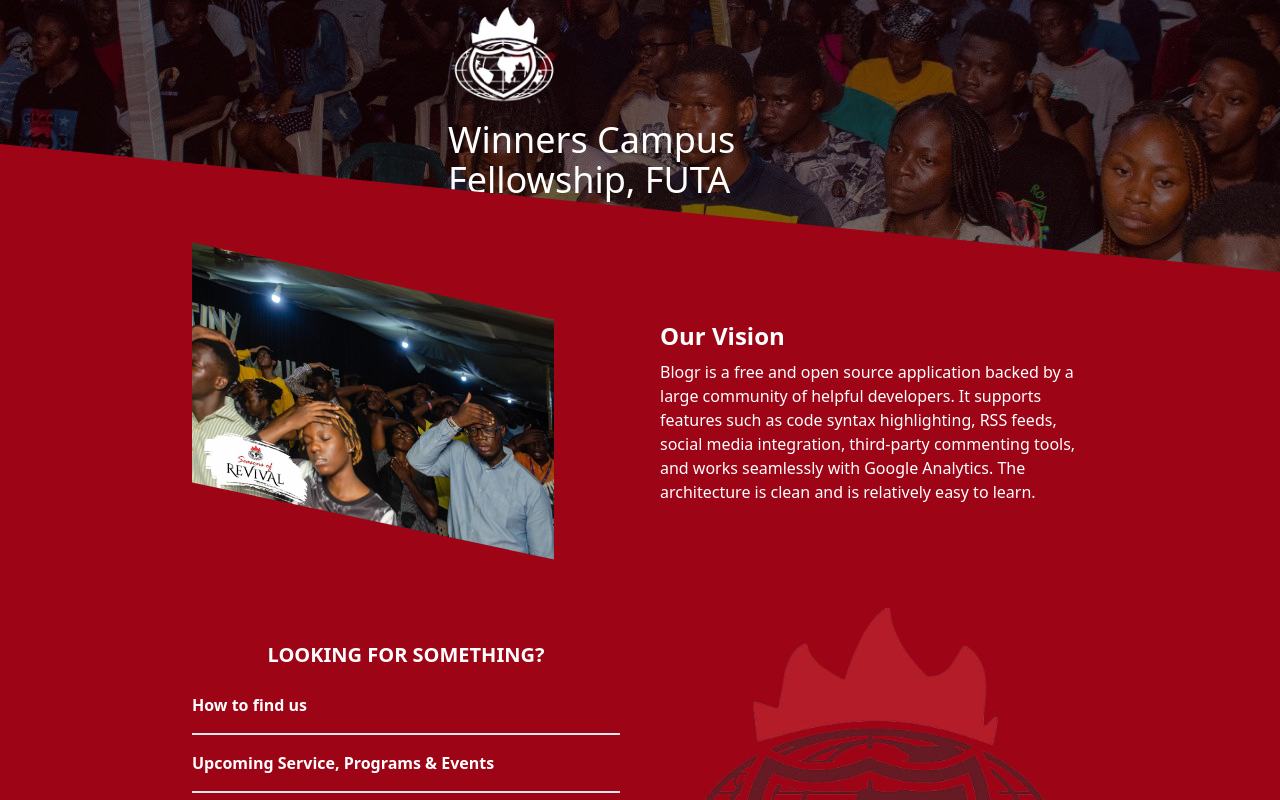
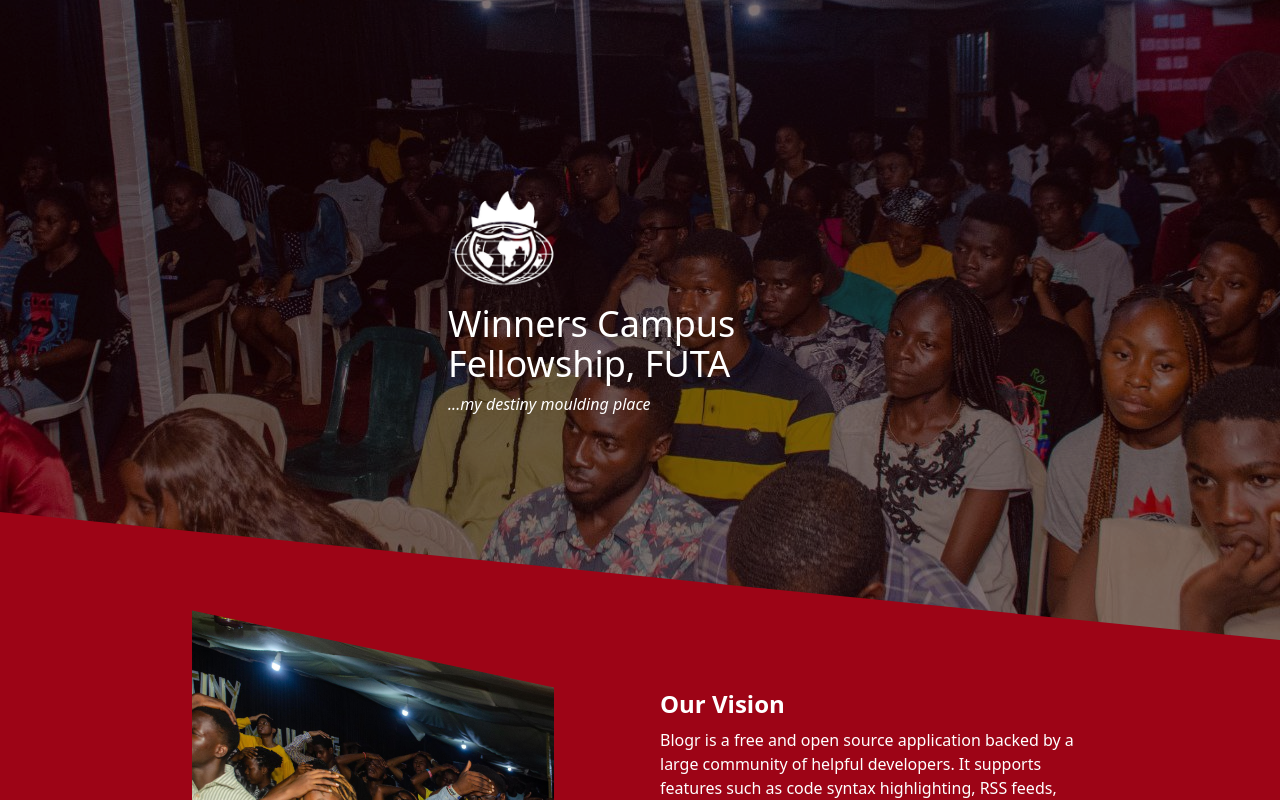
Before and after one commit to NRG-BUILDS/wcffuta, a React (Create React App) app: page / in a window 1280 px wide. Shown: the top 800 px of the page. Built offline with nearby package versions, Linux system fonts and the light colour scheme; a web font is replaced by a local one.

Commit message:
Fixed hero height

```diff
--- a/src/index.css
+++ b/src/index.css
@@ -19,6 +19,9 @@ nav>div>div {
         0 calc(100% - 20vw)
     );
 }
+.hero {
+    height: 80vh
+}
 @media screen and (min-width: 650px) {
     .hero {
         clip-path: polygon(
@@ -28,7 +31,6 @@ nav>div>div {
         0 calc(100% - 10vw)
     );
     }
-
 }
 .leftCorner {
     position: relative;
```
